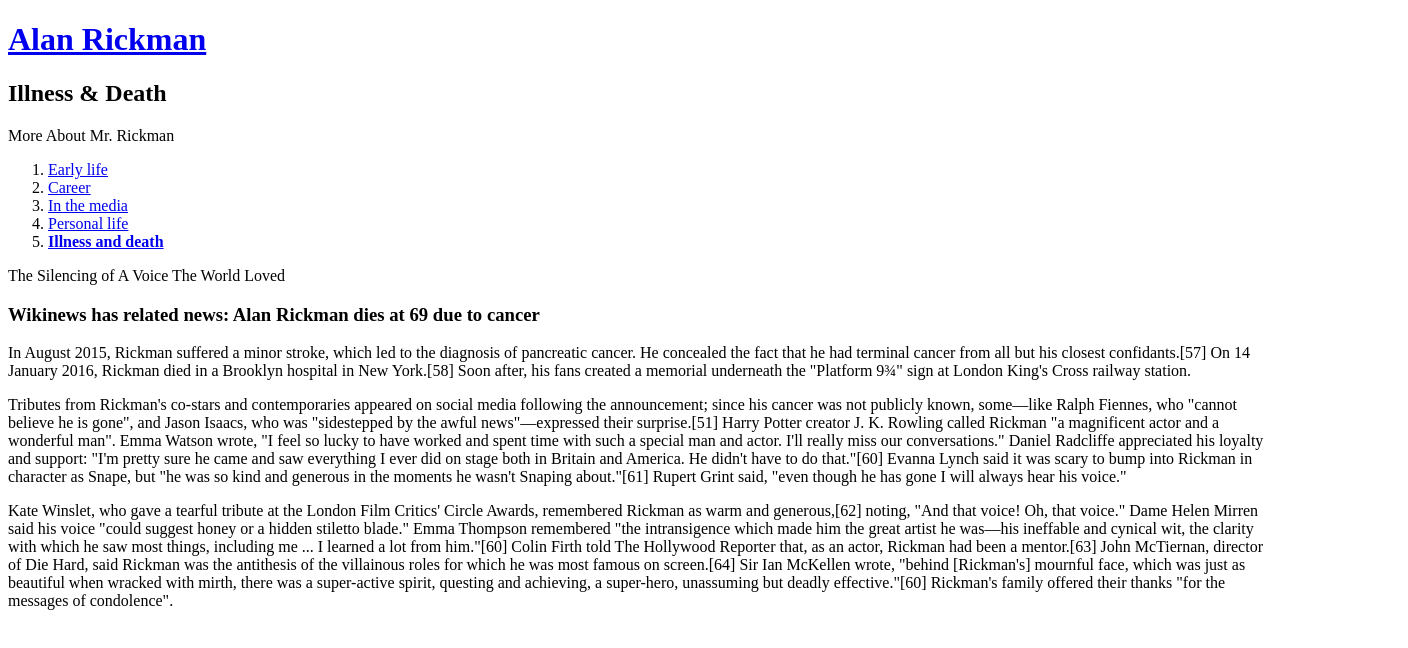
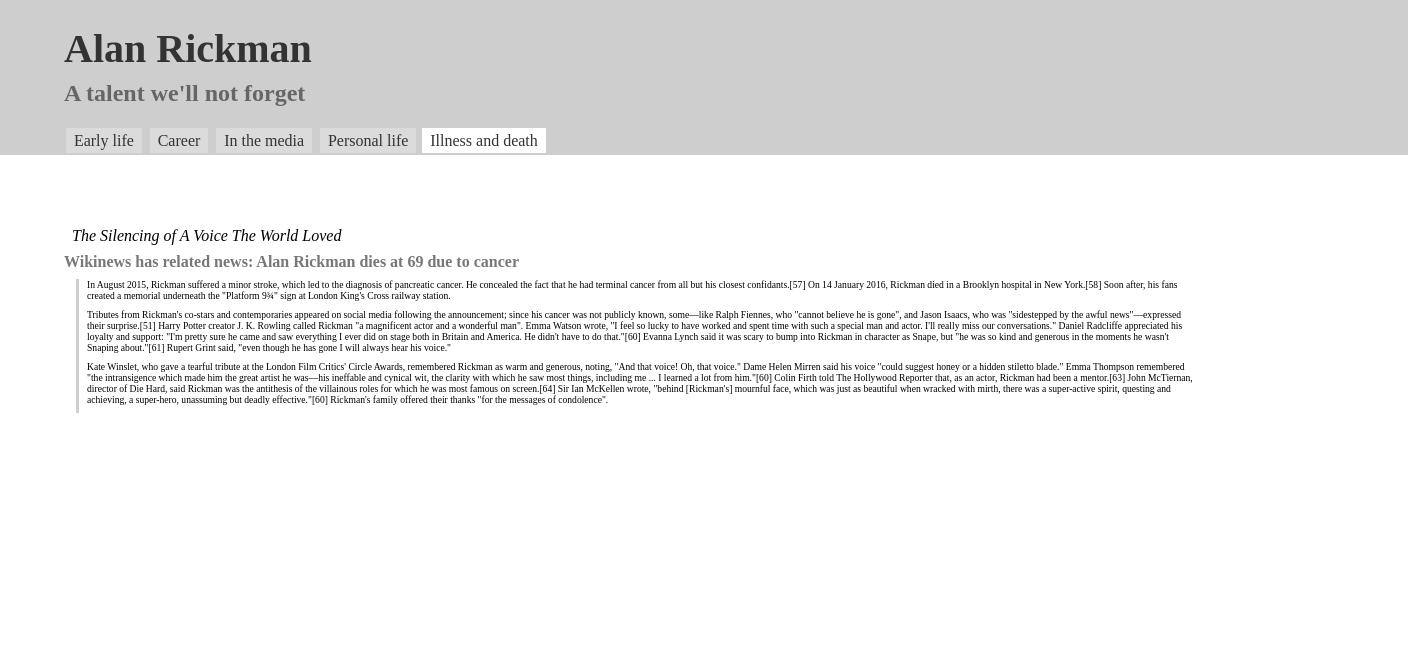
Before and after one commit to SerenaAndrews/gymnasium-classwork, a plain HTML site: page illness-and-death.html in a window 1280 px wide. Shown: the whole page, 1408 px wide, since content can reach past the window. Drawn offline with Linux system fonts and the light colour scheme.

Commit message:
Add files via upload
just a couple of quick fixes to text and to the h2 max width

```diff
--- a/illness-and-death.html
+++ b/illness-and-death.html
@@ -4,29 +4,30 @@
 	<meta charset="UTF-8">
 	<title>Alan Rickman</title>
 	<link rel="canonical" href="https://en.wikipedia.org/wiki/Alan_Rickman">
+	<link rel="stylesheet" href="main.css" media="all">
 </head>
 <body>
 <header>
 	<h1><a href="index.html">Alan Rickman</a></h1>
-	<h2>Illness &amp; Death</h2>
+	<h2>A talent we'll not forget</h2>
 		<nav>
-			<caption>More About Mr. Rickman</caption>
-				<ol>
+				<ul>
 					<li><a href="early-life.html">Early life</a></li>
 					<li><a href="career.html">Career</a></li>
 					<li><a href="in-the-media.html">In the media</a></li>
 					<li><a href="personal-life.html">Personal life</a></li>
-					<li><b><a href="illness-and-death.html">Illness and death</a></b></li>
-				</ol>
+					<li><a href="illness-and-death.html" id="activepage">Illness and death</a></li>
+				</ul>
 		</nav>
 </header>
 <main>
-  <caption>The Silencing of A Voice The World Loved</caption>
+  <div class="caption">The Silencing of A Voice The World Loved</div>
     <h3>Wikinews has related news: Alan Rickman dies at 69 due to cancer</h3>
+	<blockquote cite="#">
       <p>In August 2015, Rickman suffered a minor stroke, which led to the diagnosis of pancreatic cancer. He concealed the fact that he had terminal cancer from all but his closest confidants.[57] On 14 January 2016, Rickman died in a Brooklyn hospital in New York.[58] Soon after, his fans created a memorial underneath the "Platform 9¾" sign at London King's Cross railway station.</p>
       <p>Tributes from Rickman's co-stars and contemporaries appeared on social media following the announcement; since his cancer was not publicly known, some—like Ralph Fiennes, who "cannot believe he is gone", and Jason Isaacs, who was "sidestepped by the awful news"—expressed their surprise.[51] Harry Potter creator J. K. Rowling called Rickman "a magnificent actor and a wonderful man". Emma Watson wrote, "I feel so lucky to have worked and spent time with such a special man and actor. I'll really miss our conversations." Daniel Radcliffe appreciated his loyalty and support: "I'm pretty sure he came and saw everything I ever did on stage both in Britain and America. He didn't have to do that."[60] Evanna Lynch said it was scary to bump into Rickman in character as Snape, but "he was so kind and generous in the moments he wasn't Snaping about."[61] Rupert Grint said, "even though he has gone I will always hear his voice."</p>
       <p>Kate Winslet, who gave a tearful tribute at the London Film Critics'
-Circle Awards, remembered Rickman as warm and generous,[62] noting, "And
+Circle Awards, remembered Rickman as warm and generous, noting, "And
 that voice! Oh, that voice." Dame Helen Mirren said his voice "could
 suggest honey or a hidden stiletto blade." Emma Thompson remembered
 "the intransigence which made him the great artist he was—his ineffable
@@ -40,6 +41,7 @@ beautiful when wracked with mirth, there was a super-active spirit,
 questing and achieving, a super-hero, unassuming but deadly
 effective."[60] Rickman's family offered their thanks "for the messages
 of condolence".</p>
+</blockquote>
 </main>
 </body>
 </html>
--- /dev/null
+++ b/main.css
@@ -0,0 +1,130 @@
+* {
+	margin: 0 0 0 0;
+}
+
+body {
+	max-width: 100%
+	overflow-x: hidden;
+}
+@font-face {
+	color: #666;
+	font-size: .75em;
+	font-weight: 300;
+	font-family: Helvetica, Arial, sans-serif;
+
+}
+
+h1 {
+	color: #333;
+	font-size: 2.5em;
+	font-weight: 600;
+	margin: 0 0;
+	padding: 15px 0 8px 0;
+}
+
+h2 {
+	color: #666;
+	font-size: 1.5em;
+	font-weight: 600;
+	margin: 0 0;
+	padding: 0 0 20px 0;
+	max-width: 80%;
+}
+
+h3 {
+	color: #777;
+	font-size: 1em;
+	font-weight: 600;
+}
+
+a {
+	color: #333;
+	text-decoration: none;
+}
+
+a:hover {
+	color: #000;
+	text-decoration: none;
+}
+
+a:focus {
+	color: #000;
+	text-decoration: none;
+}
+
+a:active {
+	color: #000;
+	text-decoration: none;
+	font-size: .75em;
+	font-weight: 300;
+}
+
+p {
+	padding: 8px 0;
+}
+
+.caption {
+	font-style: italic;
+	margin: 8px 8px;
+}
+
+blockquote {
+	margin: 8px 12px;
+	font-size: .6em;
+	border-left: 3px solid#cecece;
+}
+
+blockquote p {
+	padding: 0 8px 8px 8px;
+}
+
+header {
+	background-color: #cecece;
+	padding: 10px 5% 0 5%;
+	width: 100%;
+	margin: 0 auto;
+}
+
+nav {
+	position: relative bottom;
+}
+
+nav ul {
+	display: inline;
+	margin: 0 0;
+	padding: 0 0;
+}
+
+nav ul li {
+	display: inline;
+}
+nav ul li a {
+	display: inline;
+	color: #333;
+	font-size: 1em;
+	line-height: 1.75em;
+	white-space: nowrap;
+	background-color: rgba(255,255,255,.25);
+	margin: .5em .12em;
+	padding: .25em .5em;
+}
+
+nav ul li a:hover a:focus;{
+	font-size: 1em;
+	line-height: 1.75em;
+	background-color: #fff;
+	margin: 0 auto;
+	padding: .25em .5em;
+}
+
+nav ul li #activepage {
+	font-size: 1em;
+	line-height: 1.75em;
+	background-color: #fff;
+	margin: 0 auto;
+	padding: .25em .5em;
+}
+
+main {
+	padding: 5% 5% 50px 5%;
+}
```
Also changed, not shown: career.html (+4 -4 lines), early-life.html (+4 -4 lines), in-the-media.html (+9 -9 lines), index.html (+1 -3 lines), personal-life.html (+6 -6 lines).
